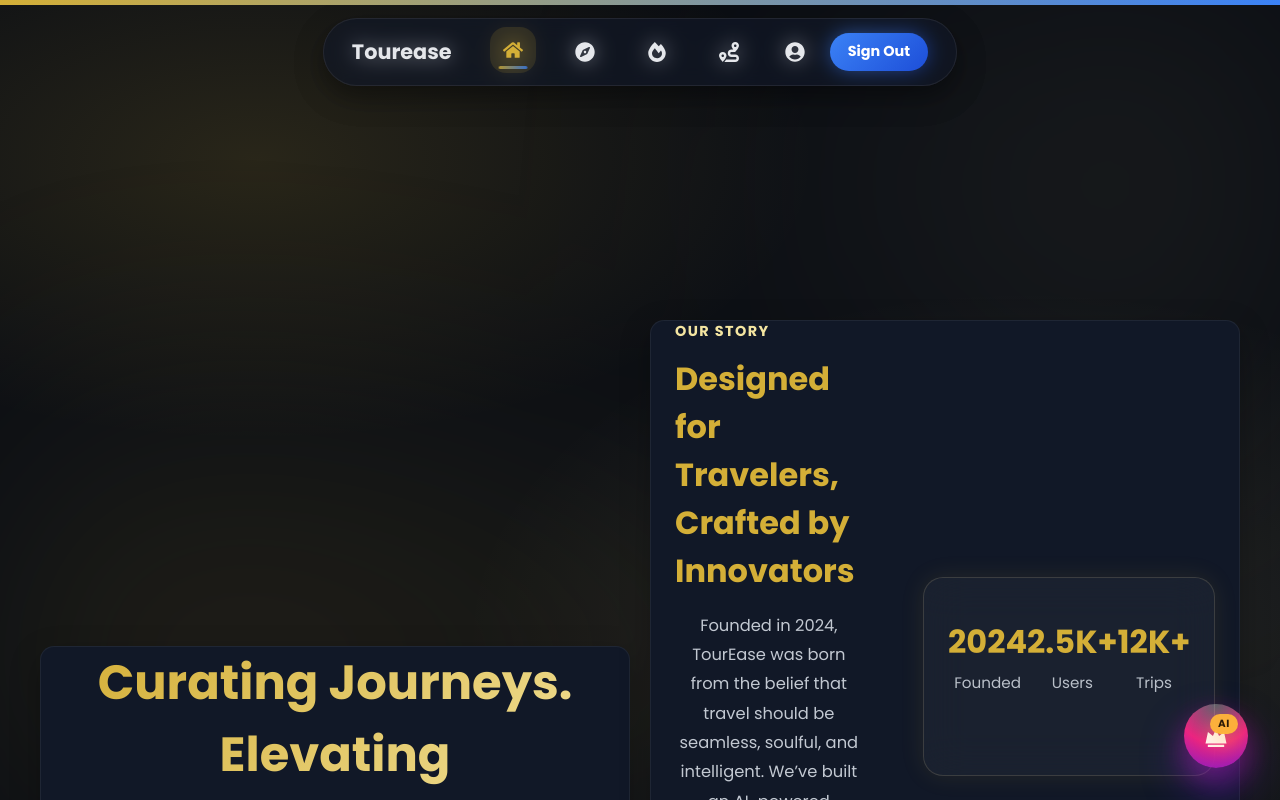
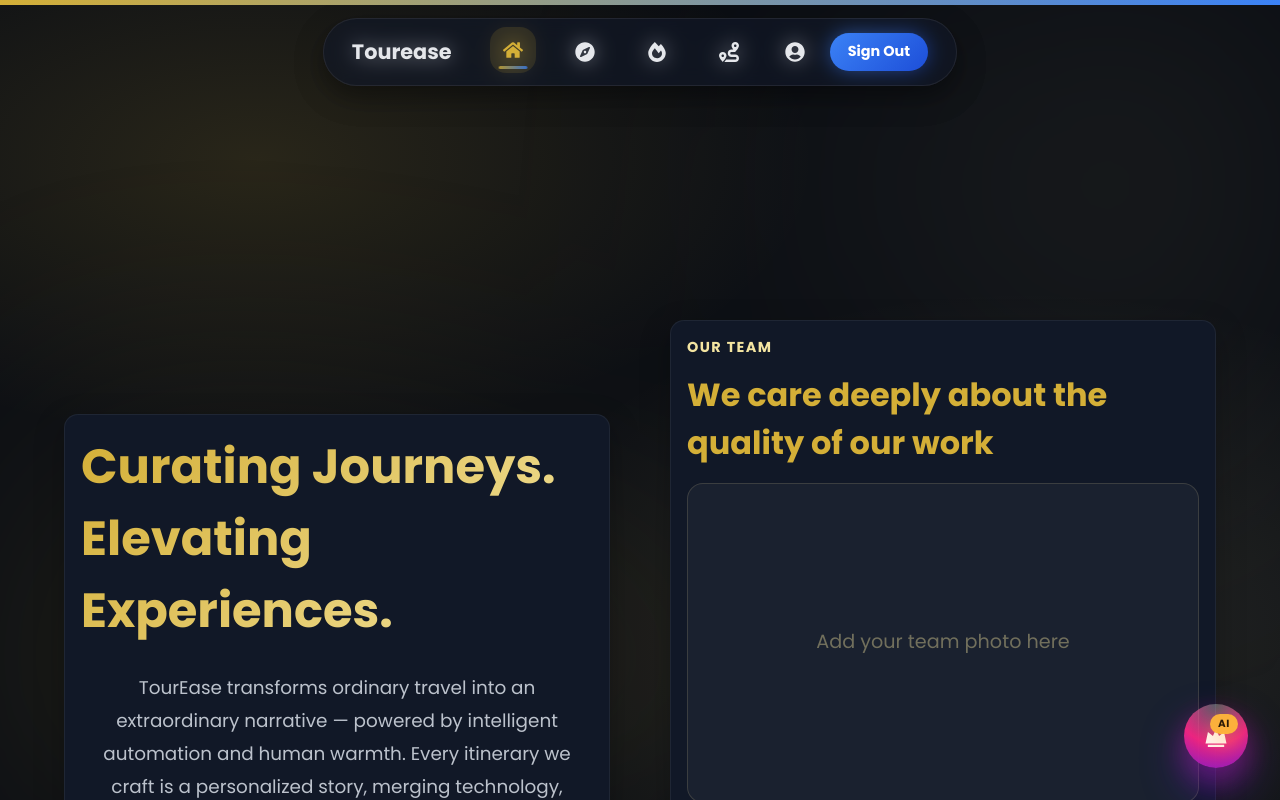
Before and after one commit to hegde8055/TourEase, a React (Create React App) app: page /about in a window 1280 px wide. Built offline with nearby package versions, Linux system fonts and the light colour scheme; sample sign-in values are in the browser's storage.

Commit message:
updated about

```diff
--- a/src/pages/About.js
+++ b/src/pages/About.js
@@ -1,13 +1,32 @@
 import React from "react";
 import { motion } from "framer-motion";
 import Navbar from "../components/Navbar";
+
+// ✅ NEW: Added a style tag for the responsive grid.
+// Inline styles can't handle media queries, so this is the cleanest way.
+const gridStyles = `
+  .about-grid {
+    display: grid;
+    grid-template-columns: repeat(2, 1fr);
+    gap: 40px 60px;
+    max-width: 1200px;
+    margin: 0 auto;
+  }
+
+  @media (max-width: 900px) {
+    .about-grid {
+      grid-template-columns: 1fr;
+    }
+  }
+`;
 
 const About = () => {
   return (
     <div className="main-content">
       <Navbar />
+      <style>{gridStyles}</style>
 
-      {/* ✨ Animated Gold Gradient Background */}
+      {/* ✨ Animated Gold Gradient Background (Unchanged) */}
       <motion.div
         initial={{ opacity: 0 }}
         animate={{ opacity: 1 }}
@@ -43,14 +62,22 @@ const About = () => {
 
       {/* ✨ Main Page Content */}
       <main
+        className="about-grid" // ✅ CHANGED: Using the responsive grid class
         style={{
           color: "#e5e7eb",
-          padding: "140px 0 120px 0",
+          padding: "140px 24px 120px 24px", // Added horizontal padding
           fontFamily: "'Poppins', sans-serif",
         }}
       >
-        {/* ===== HERO ===== */}
-        <section style={{ textAlign: "center", marginBottom: "100px", padding: "0 24px" }}>
+        {/* ===== HERO (Grid Cell 1: Top-Left) ===== */}
+        <section
+          style={{
+            // ✅ CHANGED: Aligned left, not center
+            textAlign: "left",
+            marginBottom: "60px",
+            // Spans 1 column
+          }}
+        >
           <motion.h1
             initial={{ opacity: 0, y: 20 }}
             animate={{ opacity: 1, y: 0 }}
@@ -71,8 +98,7 @@ const About = () => {
             animate={{ opacity: 1 }}
             transition={{ delay: 0.3 }}
             style={{
-              maxWidth: "820px",
-              margin: "0 auto",
+              // ✅ CHANGED: Removed max-width and margin: auto
               color: "rgba(226,232,240,0.82)",
               fontSize: "1.15rem",
               lineHeight: 1.8,
@@ -84,16 +110,75 @@ const About = () => {
           </motion.p>
         </section>
 
-        {/* ===== OUR STORY ===== */}
+        {/* ===== ✨ NEW: TEAM SECTION (Grid Cell 2: Top-Right) ===== */}
+        <section style={{ marginBottom: "60px" }}>
+          <motion.div
+            initial={{ opacity: 0, y: 20 }}
+            whileInView={{ opacity: 1, y: 0 }}
+            viewport={{ once: true }}
+            transition={{ duration: 0.7 }}
+          >
+            <h3
+              style={{
+                color: "#f4e5a1",
+                fontSize: "0.9rem",
+                textTransform: "uppercase",
+                letterSpacing: "0.1em",
+                fontWeight: 700,
+                marginBottom: "12px",
+              }}
+            >
+              Our Team
+            </h3>
+            <h2
+              style={{
+                fontSize: "2rem",
+                fontWeight: 700,
+                color: "#d4af37",
+                marginBottom: "16px",
+              }}
+            >
+              We care deeply about the quality of our work
+            </h2>
+            {/* 📸 YOUR IMAGE GOES HERE 📸 */}
+            <div
+              style={{
+                width: "100%",
+                aspectRatio: "16 / 10", // Keeps a consistent shape
+                borderRadius: "16px",
+                border: "1px solid rgba(244,229,161,0.15)",
+                background: "rgba(255,255,255,0.04)",
+                display: "flex",
+                alignItems: "center",
+                justifyContent: "center",
+                color: "rgba(244,229,161,0.4)",
+                fontSize: "1.2rem",
+                // ✅ ADD YOUR IMAGE HERE as a background image or <img> tag
+                // Example:
+                // backgroundImage: "url('/path/to/your-team-photo.jpg')",
+                // backgroundSize: "cover",
+                // backgroundPosition: "center",
+              }}
+            >
+              Add your team photo here
+            </div>
+            <p
+              style={{
+                color: "rgba(226,232,240,0.8)",
+                fontSize: "0.9rem",
+                marginTop: "12px",
+              }}
+            >
+              The founders & innovators behind TourEase
+            </p>
+          </motion.div>
+        </section>
+
+        {/* ===== OUR STORY (Grid Cell 3: Mid-Left) ===== */}
         <section
           style={{
-            display: "grid",
-            gridTemplateColumns: "1fr 1fr",
-            gap: "60px",
-            alignItems: "center",
-            maxWidth: "1150px",
-            margin: "0 auto 120px",
-            padding: "0 24px",
+            // ✅ CHANGED: Removed grid styles from this section
+            marginBottom: "60px",
           }}
         >
           <motion.div
@@ -124,13 +209,13 @@ const About = () => {
             >
               Designed for Travelers, Crafted by Innovators
             </h2>
-            <p style={{ color: "rgba(226,232,240,0.85)", lineHeight: 1.8 }}>
+            <p style={{ color: "rgba(226,232,240,0.85)", lineHeight: 1.8, marginBottom: "32px" }}>
               Founded in 2024, TourEase was born from the belief that travel should be seamless,
               soulful, and intelligent. We’ve built an AI-powered ecosystem that bridges technology
               and exploration — where every moment feels curated, not automated.
             </p>
-          </motion.div>
 
+            {/* ✅ CHANGED: Stats are now *below* the text, not beside it */}
             <motion.div
               initial={{ opacity: 0, scale: 0.9 }}
               whileInView={{ opacity: 1, scale: 1 }}
@@ -167,10 +252,11 @@ const About = () => {
                 </div>
               ))}
             </motion.div>
+          </motion.div>
         </section>
 
-        {/* ===== TRUST BACKED BY NUMBERS ===== */}
-        <section style={{ textAlign: "center", marginBottom: "140px", padding: "0 20px" }}>
+        {/* ===== TRUST BACKED BY NUMBERS (Grid Cell 4: Mid-Right) ===== */}
+        <section style={{ textAlign: "center", marginBottom: "60px" }}>
           <motion.h2
             initial={{ opacity: 0, y: 20 }}
             whileInView={{ opacity: 1, y: 0 }}
@@ -187,21 +273,22 @@ const About = () => {
           </motion.h2>
           <p
             style={{
-              maxWidth: "740px",
-              margin: "0 auto 60px",
+              // ✅ CHANGED: Removed max-width and margin: auto
+              margin: "0 auto 40px",
               color: "rgba(226,232,240,0.8)",
               fontSize: "1.1rem",
               lineHeight: 1.7,
             }}
           >
             From real-time recommendations to curated experiences — TourEase continues to redefine
-            how modern travelers explore, plan, and connect with destinations across India.
+            how modern travelers explore.
           </p>
 
           <div
             style={{
               display: "flex",
-              flexWrap: "wrap",
+              // ✅ CHANGED: Stacked vertically
+              flexDirection: "column",
               justifyContent: "center",
               gap: "24px",
             }}
@@ -241,8 +328,15 @@ const About = () => {
           </div>
         </section>
 
-        {/* ===== CTA ===== */}
-        <section style={{ textAlign: "center", marginTop: "140px" }}>
+        {/* ===== CTA (Grid Cell 5: Full-Width Bottom) ===== */}
+        <section
+          style={{
+            textAlign: "center",
+            marginTop: "60px",
+            // ✅ CHANGED: Spans both columns
+            gridColumn: "1 / -1",
+          }}
+        >
           <motion.h2
             initial={{ opacity: 0 }}
             whileInView={{ opacity: 1 }}
```
Lines whose indentation alone changed are shown as unchanged.
